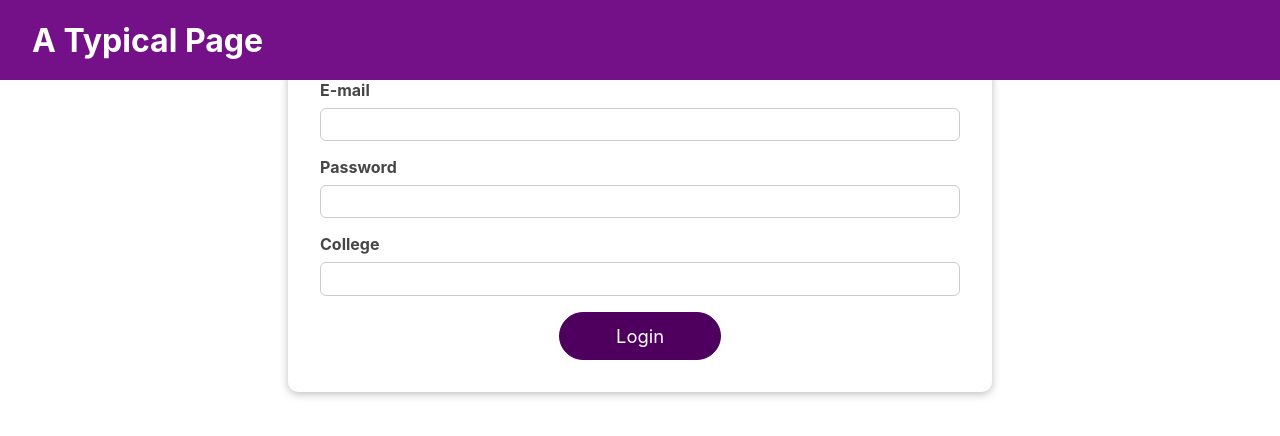
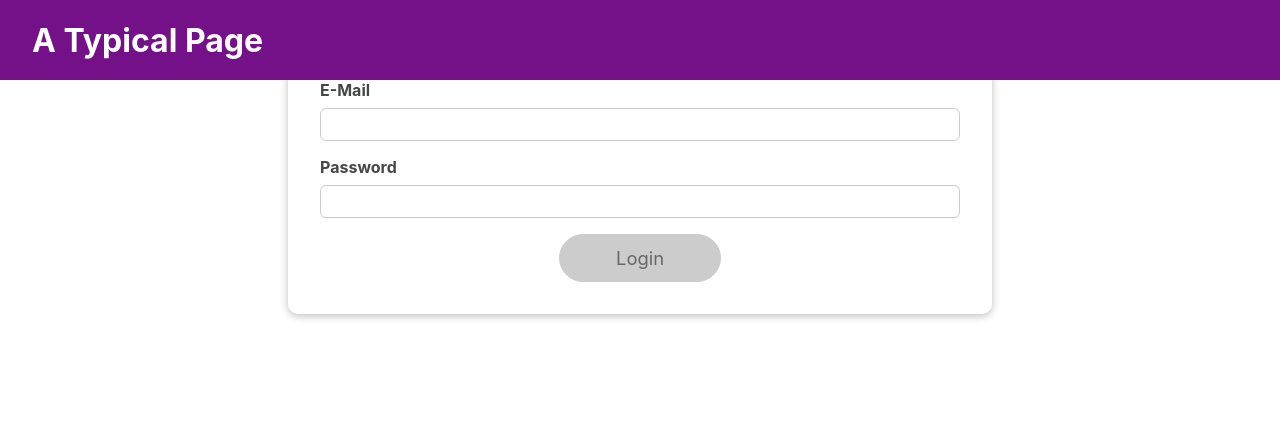
Before and after one commit to nskrs/React_Projects, a React (Create React App) app: page / in a window 1280 px wide. Shown: the top 436 px of the page. Built offline with nearby package versions, Linux system fonts and the light colour scheme.

Commit message:
useReducer

```diff
--- a/src/App.js
+++ b/src/App.js
@@ -1,21 +1,38 @@
-import React,{useContext} from 'react';
-
+import React, { useState, useEffect } from 'react';
 import Login from './login-apge/components/Login/Login';
 import Home from './login-apge/components/Home/Home';
 import MainHeader from './login-apge/components/MainHeader/MainHeader';
-import AuthContext from './login-apge/components/store/auth-context';
+// import AuthContext from './login-apge/components/store/auth-context';
 
 function App() {
+  const [isLoggedIn, setIsLoggedIn] = useState(false);
 
-  const ctx = useContext(AuthContext)
+  useEffect(() => {
+    const storedUserLoggedInInformation = localStorage.getItem('isLoggedIn');
+
+    if (storedUserLoggedInInformation === '1') {
+      setIsLoggedIn(true);
+    }
+  }, []);
+
+  const loginHandler = (email, password) => {
+    // We should of course check email and password
+    // But it's just a dummy/ demo anyways
+    localStorage.setItem('isLoggedIn', '1');
+    setIsLoggedIn(true);
+  };
+
+  const logoutHandler = () => {
+    localStorage.removeItem('isLoggedIn');
+    setIsLoggedIn(false);
+  };
 
   return (
     <React.Fragment>
-
-      <MainHeader />
+      <MainHeader isAuthenticated={isLoggedIn} onLogout={logoutHandler} />
       <main>
-        {!ctx.isLoggedIn && <Login/>}
-        {ctx.isLoggedIn && <Home />}
+        {!isLoggedIn && <Login onLogin={loginHandler} />}
+        {isLoggedIn && <Home onLogout={logoutHandler} />}
       </main>
     </React.Fragment>
   );
--- a/src/login-apge/components/Home/Home.js
+++ b/src/login-apge/components/Home/Home.js
@@ -9,7 +9,7 @@ const Home = (props) => {
   return (
     <Card className={classes.home}>
       <h1>Welcome back!</h1>
-      <Button onClick={authCtx.onLogout} >Logout</Button>
+      <Button onClick={AuthContext.onLogout} >Logout</Button>
     </Card>
   );
 };
--- a/src/login-apge/components/Login/Login.js
+++ b/src/login-apge/components/Login/Login.js
@@ -1,167 +1,119 @@
-import React, { useEffect, useReducer, useState, useContext ,useRef } from "react";
+import React, { useEffect, useReducer, useState} from "react";
 
-import AuthContext from './../store/auth-context';
+// import AuthContext from './../store/auth-context';
 import Button from '../UI/Button/Button';
 import Card from '../UI/Button/Card/Card';
 import classes from "./Login.module.css";
 
 
-import Input from "../UI/Button/Card/Input/Input";
+// import Input from "../UI/Button/Card/Input/Input";
 
 const emailReducer = (state, action) => {
-  if (action.type === "USER_INPUT") {
-    return { value: action.val, isValid: action.val.includes("@") };
+  if (action.type === 'USER_INPUT') {
+    return { value: action.val, isValid: action.val.includes('@') };
   }
-  if (action.type === "INPUT_BLUR") {
-    return { value: state.value, isValid: state.value.includes("@") };
+  if (action.type === 'INPUT_BLUR') {
+    return { value: state.value, isValid: state.value.includes('@') };
   }
-  return { value: "", isValid: false };
-};
-
-const passwordReducer = (state, action) => {
-  if (action.type === "USER_INPUT") {
-    return { value: action.val, isValid: action.val.trim().length > 6 };
-  }
-  if (action.type === "INPUT_BLUR") {
-    return { value: state.value, isValid: state.value.trim().length > 6 };
-  }
-  return { value: "", isValid: false };
+  return { value: '', isValid: false };
 };
 
 const Login = (props) => {
-  const authCtx = useContext(AuthContext);
-
-  const emailInputRef = useRef();
-  const passwordInputRef = useRef()
-
   // const [enteredEmail, setEnteredEmail] = useState('');
   // const [emailIsValid, setEmailIsValid] = useState();
-  // const [enteredPassword, setEnteredPassword] = useState('');
-  //const [passwordIsValid, setPasswordIsValid] = useState();
-  const [enteredCollege, setEnteredCollege] = useState("");
-  const [collegeIsValid, setCollegeIsValid] = useState();
+  const [enteredPassword, setEnteredPassword] = useState('');
+  const [passwordIsValid, setPasswordIsValid] = useState();
   const [formIsValid, setFormIsValid] = useState(false);
 
   const [emailState, dispatchEmail] = useReducer(emailReducer, {
-    value: "",
-    isValid: true,
+    value: '',
+    isValid: null,
   });
 
-  const [passwordState, dispatchPassword] = useReducer(passwordReducer, {
-    value: "",
-    isValid: true,
-  });
-
-  const { isValid: emailIsValid } = emailState;
-  const { isValid: passwordIsValid } = passwordState;
-
   useEffect(() => {
-    const identifier = setTimeout(() => {
-      console.log("Checking form validity");
-      setFormIsValid(
-        emailState.value.includes("@") &&
-          passwordState.value.trim().length > 6 &&
-          enteredCollege.trim().length > 0
-      );
-    }, 5000);
+    console.log('EFFECT RUNNING');
 
     return () => {
-      console.log("clean up");
-      clearTimeout(identifier);
+      console.log('EFFECT CLEANUP');
     };
-  }, [emailIsValid, passwordIsValid, enteredCollege]);
+  }, []);
+
+  // useEffect(() => {
+  //   const identifier = setTimeout(() => {
+  //     console.log('Checking form validity!');
+  //     setFormIsValid(
+  //       enteredEmail.includes('@') && enteredPassword.trim().length > 6
+  //     );
+  //   }, 500);
+
+  //   return () => {
+  //     console.log('CLEANUP');
+  //     clearTimeout(identifier);
+  //   };
+  // }, [enteredEmail, enteredPassword]);
 
   const emailChangeHandler = (event) => {
-    // setEnteredEmail(event.target.value);
+    dispatchEmail({type: 'USER_INPUT', val: event.target.value});
 
-    dispatchEmail({ type: "USER_INPUT", val: event.target.value });
-    // setFormIsValid(
-    //    event.target.value.includes('@') && passwordState.value.trim().length > 6 && enteredCollege.trim().length >0
-
-    //    );
+    setFormIsValid(
+      event.target.value.includes('@') && enteredPassword.trim().length > 6
+    );
   };
 
   const passwordChangeHandler = (event) => {
-    // setEnteredPassword(event.target.value);
-    dispatchPassword({ type: "USER_INPUT", val: event.target.value });
-    // setFormIsValid(
-    //   emailState.value.includes('@') && passwordState.value.trim().length > 6 && enteredCollege.trim().length >0
-    // );
-  };
-  const collegeChangeHandler = (event) => {
-    setEnteredCollege(event.target.value);
+    setEnteredPassword(event.target.value);
+
     setFormIsValid(
-      emailState.value.includes("@") &&
-        passwordState.value.trim().length > 6 &&
-        event.target.value.trim().length > 0
+      emailState.isValid && event.target.value.trim().length > 6
     );
   };
 
   const validateEmailHandler = () => {
-    dispatchEmail({ type: "INPUT_BLUR" });
-    // setEmailIsValid(enteredEmail.includes('@'));
+    dispatchEmail({type: 'INPUT_BLUR'});
   };
 
   const validatePasswordHandler = () => {
-    dispatchPassword({ type: "INPUT_BLUR" });
-    // setPasswordIsValid(enteredPassword.trim().length > 6);
-  };
-  const validateCollegeHandler = () => {
-    setCollegeIsValid(enteredCollege.trim().length > 0);
+    setPasswordIsValid(enteredPassword.trim().length > 6);
   };
 
   const submitHandler = (event) => {
     event.preventDefault();
-    if(formIsValid){
-      authCtx.onLogin(emailState.value, passwordState.state);
-    }else if(!emailIsValid){
-       emailInputRef.current.focus();
-    }else{
-      passwordInputRef.current.focus()
-    }
+    props.onLogin(emailState.value, enteredPassword);
   };
 
   return (
     <Card className={classes.login}>
       <form onSubmit={submitHandler}>
-        <Input
-          ref= {emailInputRef}
-          type="email"
-          id="email"
-          label="E-mail"
-          isValid={emailIsValid}
-          value={emailState.value}
-          onChange={emailChangeHandler}
-          onBlur={validateEmailHandler}
-
-        />
-        <Input
-        ref={passwordInputRef}
-          type="password"
-          id="password"
-          label="Password"
-          isValid={passwordIsValid}
-          value={passwordState.value}
-          onChange={passwordChangeHandler}
-          onBlur={validatePasswordHandler}
-
-        />
         <div
           className={`${classes.control} ${
-            collegeIsValid === false ? classes.invalid : ""
+            emailState.isValid === false ? classes.invalid : ''
           }`}
         >
-          <label htmlFor="college">College</label>
+          <label htmlFor="email">E-Mail</label>
           <input
-            type="text"
-            id="college"
-            value={enteredCollege}
-            onChange={collegeChangeHandler}
-            onBlur={validateCollegeHandler}
+            type="email"
+            id="email"
+            value={emailState.value}
+            onChange={emailChangeHandler}
+            onBlur={validateEmailHandler}
+          />
+        </div>
+        <div
+          className={`${classes.control} ${
+            passwordIsValid === false ? classes.invalid : ''
+          }`}
+        >
+          <label htmlFor="password">Password</label>
+          <input
+            type="password"
+            id="password"
+            value={enteredPassword}
+            onChange={passwordChangeHandler}
+            onBlur={validatePasswordHandler}
           />
         </div>
         <div className={classes.actions}>
-          <Button type="submit" className={classes.btn} >
+          <Button type="submit" className={classes.btn} disabled={!formIsValid}>
             Login
           </Button>
         </div>
```
